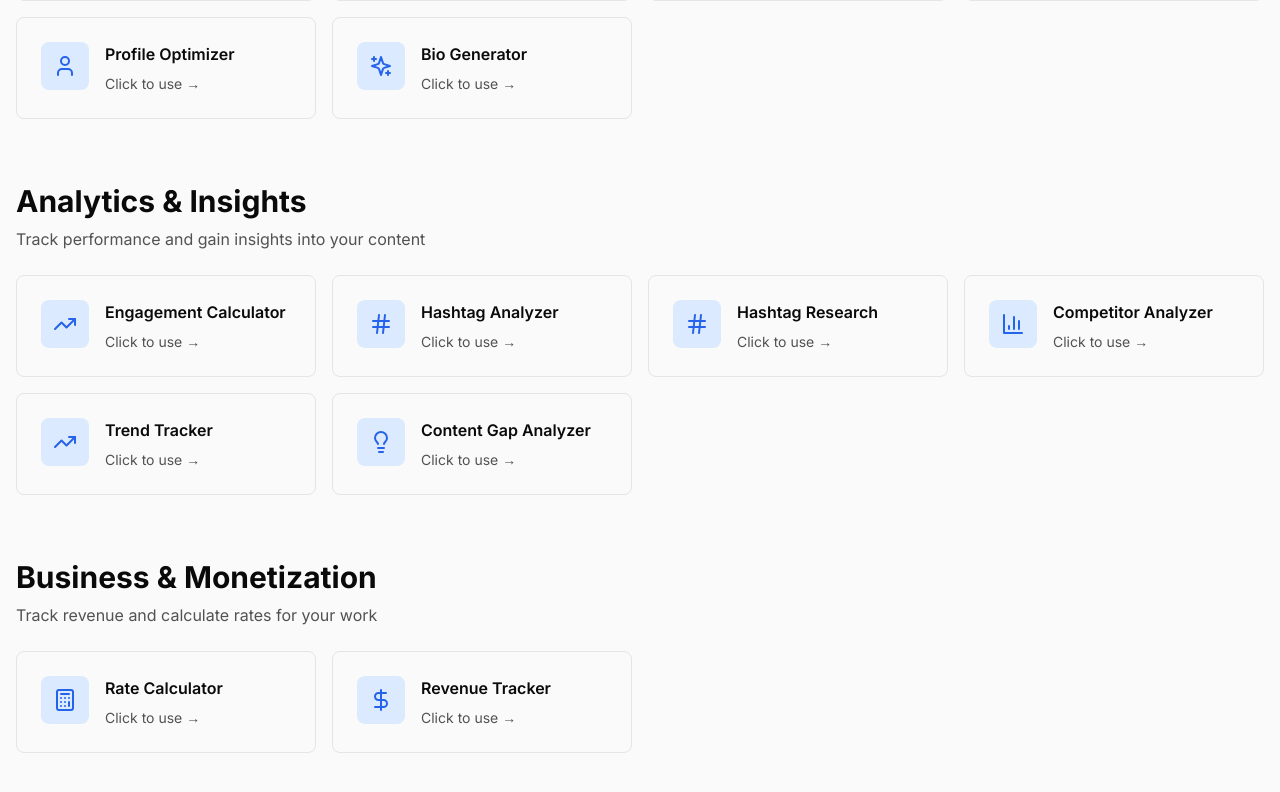
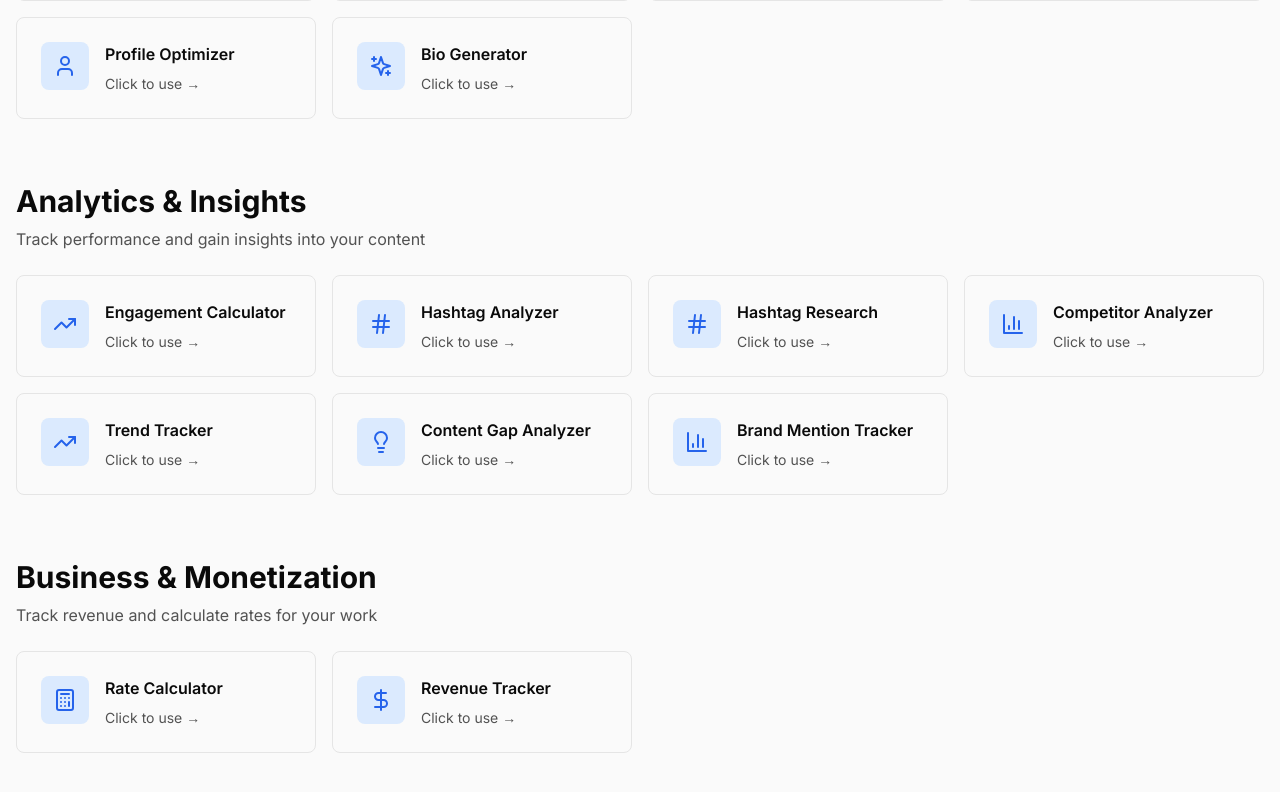
Before and after one commit to emasmela-dotcom/toolmarket365.com, a Next.js app: page /tools in a window 1280 px wide. Shown: the part 1246-2038 px from the top of the page. Built offline with nearby package versions, Linux system fonts and the light colour scheme.

Commit message:
Add Brand Mention Tracker to Analytics & Insights section

```diff
--- a/app/tools/page.tsx
+++ b/app/tools/page.tsx
@@ -73,6 +73,7 @@ const toolSections = [
       { name: 'Competitor Analyzer', slug: 'competitor-analyzer', icon: BarChart3 },
       { name: 'Trend Tracker', slug: 'trend-tracker', icon: TrendingUp },
       { name: 'Content Gap Analyzer', slug: 'content-gap-analyzer', icon: Lightbulb },
+      { name: 'Brand Mention Tracker', slug: 'brand-mention-tracker', icon: BarChart3 },
     ]
   },
   {
```
